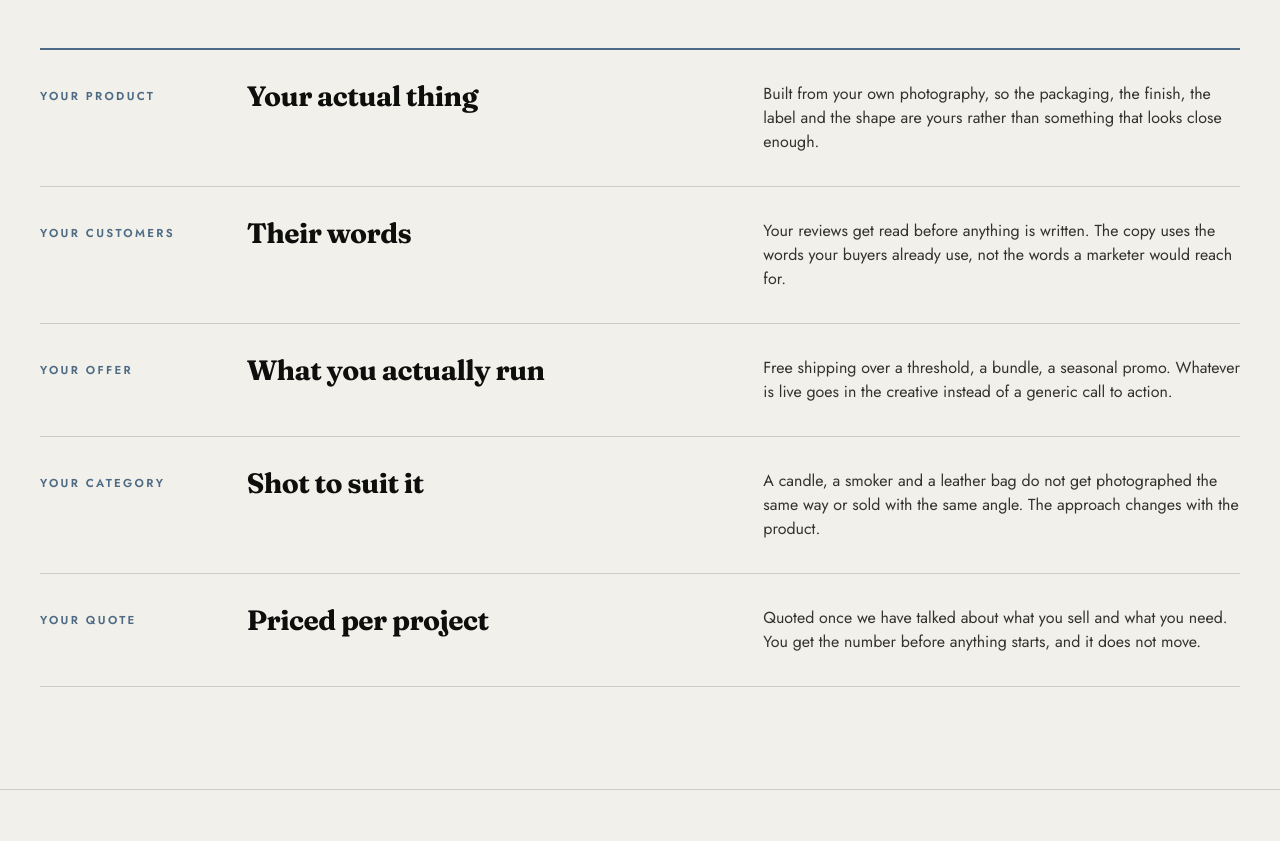
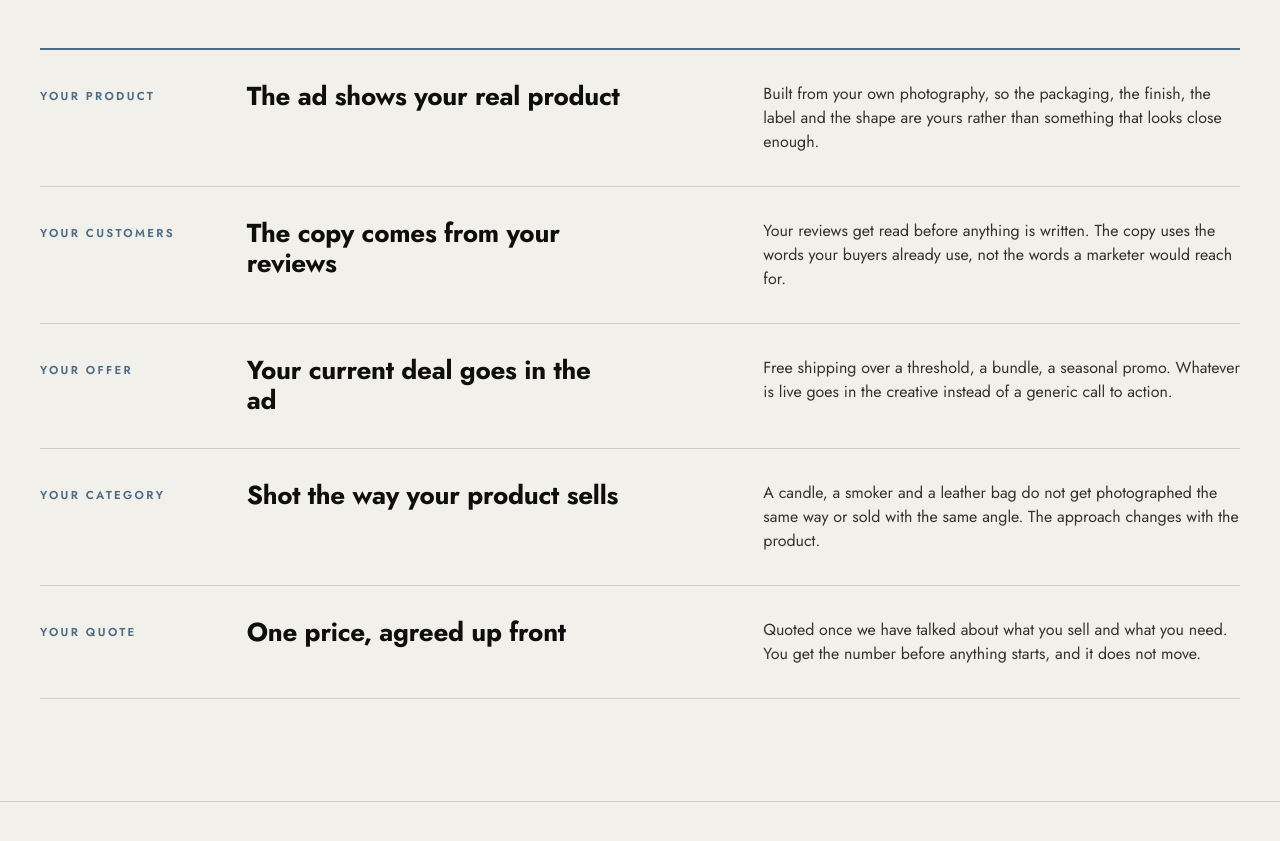
Before and after one commit to orenabramov157-cmd/feedwork, a plain HTML site: page index.html in a window 1280 px wide. Shown: the part 2956-3797 px from the top of the page. Drawn offline with Linux system fonts and the light colour scheme.

Commit message:
Step headings: Jost bold instead of small Fraunces, plain-sentence heads
Fraunces display cut was spindly below 30px. Built-section heads rewritten
to say what they mean (The ad shows your real product, etc).

Co-Authored-By: Claude Opus 5 <noreply@anthropic.com>

```diff
--- a/index.html
+++ b/index.html
@@ -134,11 +134,11 @@
   </div>
   <div class="workwrap">
     <div class="steps">
-      <div class="step rv"><span class="sn">Your product</span><h3>Your actual thing</h3><p>Built from your own photography, so the packaging, the finish, the label and the shape are yours rather than something that looks close enough.</p></div>
-      <div class="step rv"><span class="sn">Your customers</span><h3>Their words</h3><p>Your reviews get read before anything is written. The copy uses the words your buyers already use, not the words a marketer would reach for.</p></div>
-      <div class="step rv"><span class="sn">Your offer</span><h3>What you actually run</h3><p>Free shipping over a threshold, a bundle, a seasonal promo. Whatever is live goes in the creative instead of a generic call to action.</p></div>
-      <div class="step rv"><span class="sn">Your category</span><h3>Shot to suit it</h3><p>A candle, a smoker and a leather bag do not get photographed the same way or sold with the same angle. The approach changes with the product.</p></div>
-      <div class="step rv"><span class="sn">Your quote</span><h3>Priced per project</h3><p>Quoted once we have talked about what you sell and what you need. You get the number before anything starts, and it does not move.</p></div>
+      <div class="step rv"><span class="sn">Your product</span><h3>The ad shows your real product</h3><p>Built from your own photography, so the packaging, the finish, the label and the shape are yours rather than something that looks close enough.</p></div>
+      <div class="step rv"><span class="sn">Your customers</span><h3>The copy comes from your reviews</h3><p>Your reviews get read before anything is written. The copy uses the words your buyers already use, not the words a marketer would reach for.</p></div>
+      <div class="step rv"><span class="sn">Your offer</span><h3>Your current deal goes in the ad</h3><p>Free shipping over a threshold, a bundle, a seasonal promo. Whatever is live goes in the creative instead of a generic call to action.</p></div>
+      <div class="step rv"><span class="sn">Your category</span><h3>Shot the way your product sells</h3><p>A candle, a smoker and a leather bag do not get photographed the same way or sold with the same angle. The approach changes with the product.</p></div>
+      <div class="step rv"><span class="sn">Your quote</span><h3>One price, agreed up front</h3><p>Quoted once we have talked about what you sell and what you need. You get the number before anything starts, and it does not move.</p></div>
     </div>
   </div>
 </section>
--- a/styles.css
+++ b/styles.css
@@ -175,7 +175,7 @@ section{padding:clamp(56px,8vw,110px) 0;scroll-margin-top:70px}
   padding:clamp(22px,2.6vw,32px) 0;border-bottom:1px solid var(--hair);
 }
 .step .sn{grid-column:1 / span 2;font-family:'Jost',sans-serif;font-weight:600;font-size:11.5px;letter-spacing:.2em;text-transform:uppercase;color:var(--skyink);padding-top:6px}
-.step h3{grid-column:3 / span 4;font-family:'Fraunces',Georgia,serif;font-weight:700;font-variation-settings:'opsz' 144;font-size:clamp(20px,2.4vw,28px);letter-spacing:-.02em;line-height:1.04}
+.step h3{grid-column:3 / span 4;font-family:'Jost',sans-serif;font-weight:700;font-size:clamp(19px,2.2vw,26px);letter-spacing:-.01em;line-height:1.15}
 .step p{grid-column:8 / span 5;color:#33332C;font-size:16px}
 
 /* ---------- built section ---------- */
```
